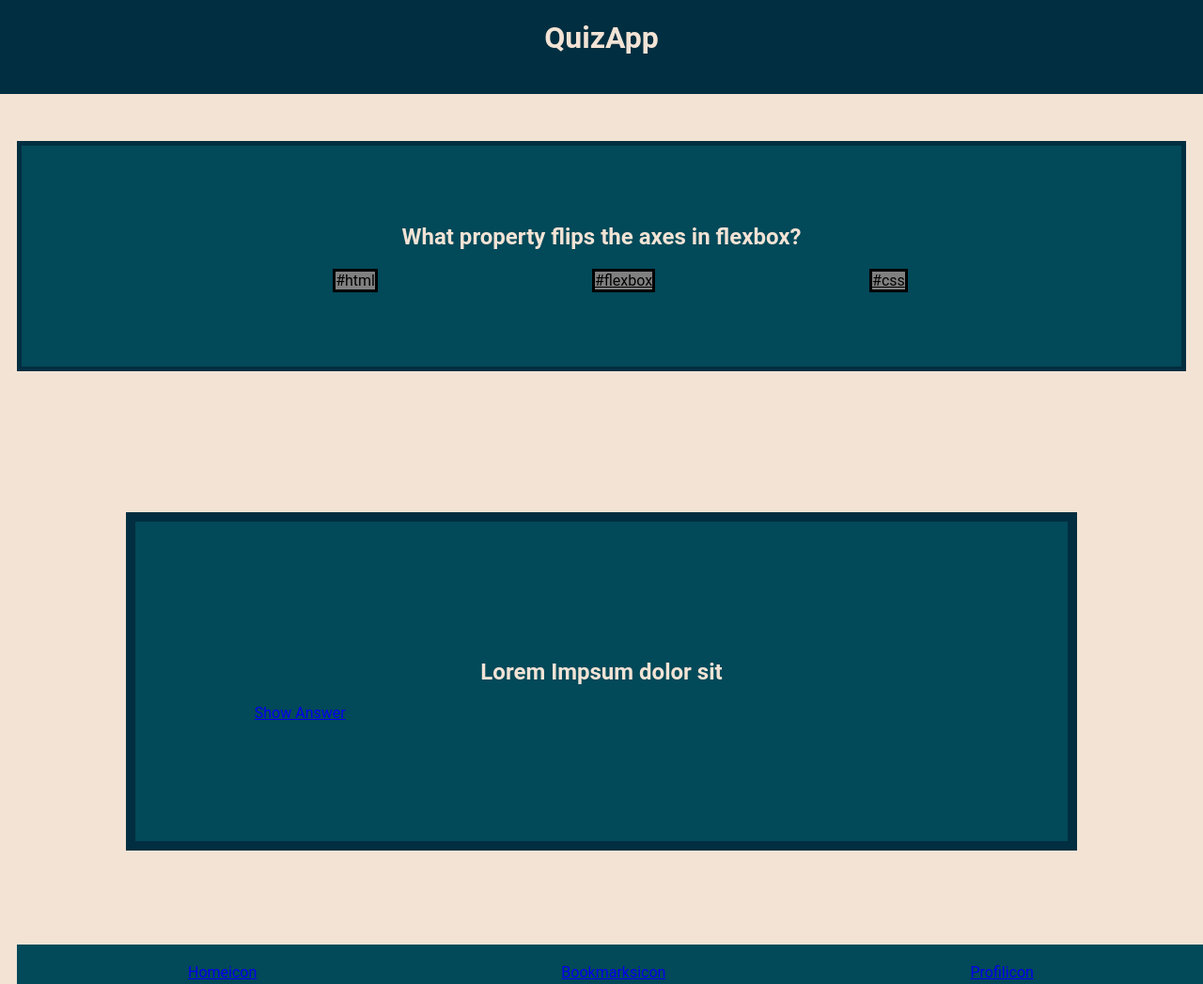
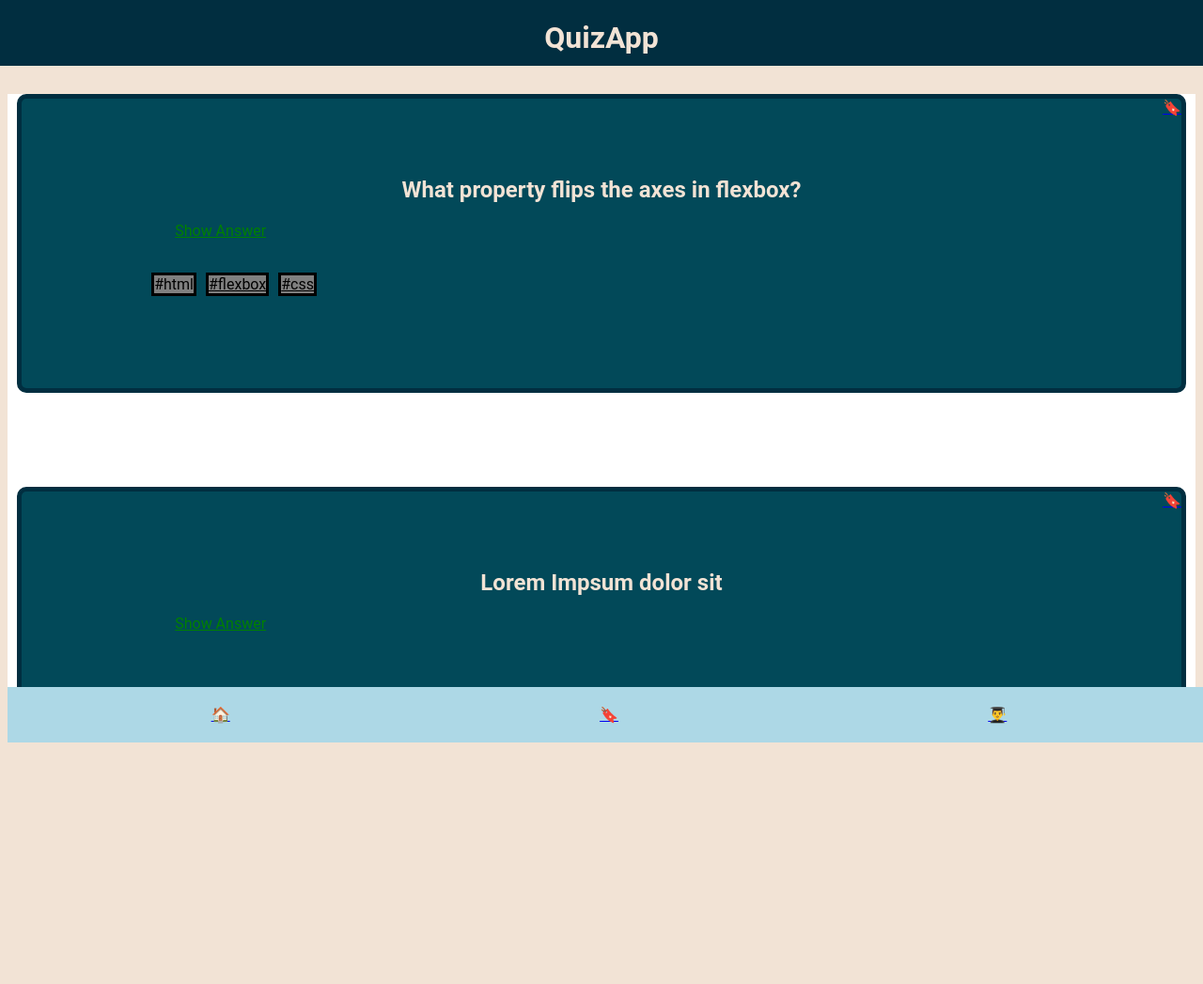
Before and after one commit to zimb0o/quizapp, a plain HTML site: page index.html in a window 1280 px wide. Shown: the top 1047 px of the page at 94% size. After the commit the page ends 841 px from the top, so only its background shows below. Drawn offline with Linux system fonts and the light colour scheme; a web font is replaced by a local one.

Commit message:
add changes

```diff
--- a/index.html
+++ b/index.html
@@ -17,12 +17,16 @@
         <h1 class="header__heading">QuizApp</h1>
     </header>
 
+
     <section class="card">
+
         <h2 class="headertext">What property flips the axes in flexbox?</h2>
-    <ul class="answer-button">
-<a class="html" ref="linkhtml">#html</a>
-<a class="flexbox" href="linkflexbox">#flexbox</a>
-<a class="css" href="linkcss">#css</a>
+        <a class="answerlink" href="answerlink">Show Answer</a>
+        <a href="bookmarklink" class="bookmarksign">🔖</a>
+         <ul class="answer-button">
+<a class="html" ref="linkhtml" type="button">#html</a>
+<a class="flexbox" href="linkflexbox" type="button">#flexbox</a>
+<a class="css" href="linkcss" type="button">#css</a>
 
 </button></li>
 </ul>
@@ -33,13 +37,8 @@
 
 <section class="card2">
 <h2 class="headertext2">Lorem Impsum dolor sit </h2>
-
-<a href="answerlink" class="answerlink" type="button" value="Show-Answer">Show Answer </a>
-
-
-
-
-
+<a href="bookmarklink" class="bookmarksign2">🔖</a>
+<a href="answerlink" class="answerlink" type="button">Show Answer </a>
 
 </main>
 </body>
@@ -48,9 +47,9 @@
 <footer>
 <nav>
 
-<a href="homelink" class="home" type="button">Homeicon</a>
-<a href="Bookmarkslink" class="Bookmarks" type="button">Bookmarksicon</a>
-<a href="Profillink" class="profil" type="button">Profilicon</a>
+<a href="homelink" class="home" type="button">🏠</a>
+<a href="Bookmarkslink" class="Bookmarks" type="button">🔖</a>
+<a href="Profillink" class="profil" type="button">👨‍🎓</a>
 
 </nav>
 </footer>
--- a/stylequiz.css
+++ b/stylequiz.css
@@ -36,11 +36,14 @@ body {
 }
 
 main {
+  background-color: #fff;
+  font: size 1.2em rem;
+  margin: 0 auto;
 }
 .header {
   background: #012e40;
   color: #ffffff;
-  height: 100px;
+  height: 70px;
   position: fixed;
   top: 0px;
   left: 0px;
@@ -59,66 +62,84 @@ h2 {
   text-align: center;
 }
 .answer-button {
-  text-align: center;
   display: flex;
-  justify-content: space-evenly;
+  justify-content: flex-start;
+  left: 50px;
+  margin: 30px;
+  bottom: 0px;
 }
 .css {
   background-color: grey;
   color: black;
   border: black solid;
+  margin: 5px;
 }
 
 .html {
   background-color: grey;
   color: black;
   border: black solid;
+  margin: 5px;
 }
 .flexbox {
   background-color: grey;
   color: black;
   border: black solid;
+  margin: 5px;
 }
 
 .card {
   background-color: #024959;
-  margin: 150px 10px;
+  margin: 100px 10px;
+  border: 5px solid #012e40;
+  border-radius: 10px;
+  padding: 5% 5%;
+  position: relative;
+  color: #f2e3d5;
+}
+.bookmarksign {
+  position: absolute;
+  top: 0;
+  right: 0;
+}
+
+.card2 {
+  background-color: #024959;
+  border-radius: 10px;
+  margin: 100px 10px;
   border: 5px solid #012e40;
   padding: 5% 5%;
   position: relative;
   color: #f2e3d5;
-  list-style: none;
+}
+.bookmarksign2 {
+  position: absolute;
+  top: 0%;
+  right: 0%;
+}
+.bookmark .headertext2 {
+  align-items: center;
+}
+.answerlink {
+  color: green;
+  margin: 100px;
 }
 
-.footer {
-  background: #012e40;
-  color: #ffffff;
-  padding: 20px;
-  position: absolute;
-  z-index: 4;
-  display: flex;
-  justify-content: space-around;
-}
-
-.card2 {
-  background-color: #024959;
-  margin: 100px 10%;
-  border: 10px solid #012e40;
-  padding: 10%;
-  position: relative;
-  color: #f2e3d5;
-}
-
-.headertext2 {
-  align-items: center;
+.answer-link {
+  color: green;
+  margin: 100px;
 }
 
 nav {
-  background-color: #024959;
+  background-color: lightblue;
   width: 100%;
-  margin: 10px;
+  margin: 0px;
   padding: 20px;
   display: flex;
   justify-content: space-around;
   bottom: 10px;
+  position: fixed;
+  z-index: 4;
+  text-decoration: none;
+  border-bottom: none;
 }
```
Also changed, not shown: 1 other file.
